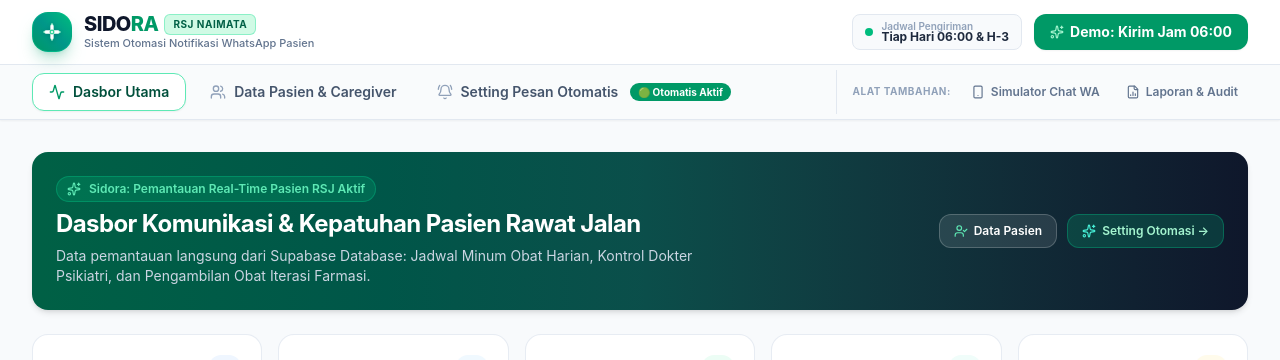
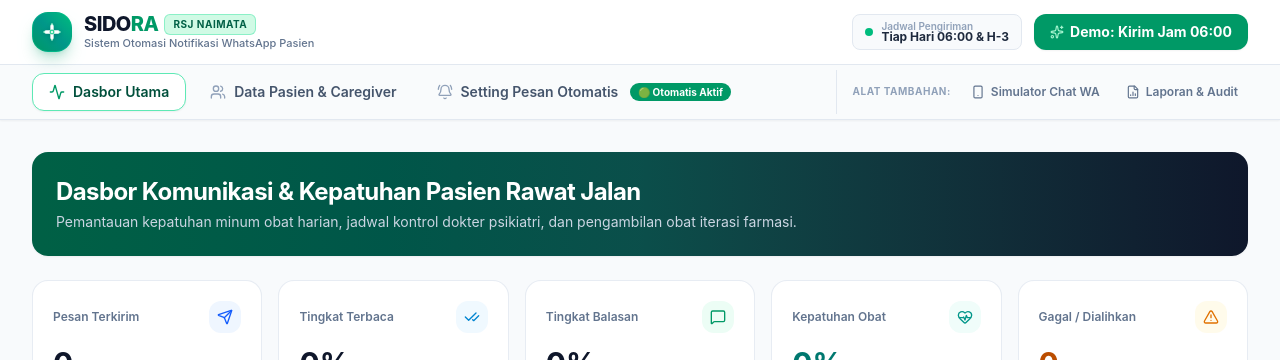
Before and after one commit to Eman21-ctr/sidora, a React (Vite) app: page / in a window 1280 px wide. Shown: the top 360 px of the page. Built offline with nearby package versions, Linux system fonts and the light colour scheme; no server answers; the database is empty.

Commit message:
refactor(ui): streamline hero banner with minimal clean design and no redundant buttons

```diff
--- a/src/components/DashboardOverview.tsx
+++ b/src/components/DashboardOverview.tsx
@@ -109,41 +109,16 @@ export const DashboardOverview = ({
 
   return (
     <div className="space-y-6 max-w-7xl mx-auto pb-12">
-      {/* Top Banner Alert / Action Prompt */}
-      <div className="bg-gradient-to-r from-emerald-800 via-teal-900 to-slate-900 text-white rounded-2xl p-6 shadow-md relative overflow-hidden">
+      {/* Top Banner Alert / Header Card */}
+      <div className="bg-gradient-to-r from-emerald-800 via-teal-900 to-slate-900 text-white rounded-2xl p-5 sm:p-6 shadow-xs relative overflow-hidden">
         <div className="absolute right-0 top-0 bottom-0 w-1/3 opacity-10 bg-[radial-gradient(ellipse_at_center,_var(--tw-gradient-stops))] from-white to-transparent pointer-events-none" />
-        <div className="relative z-10 flex flex-col md:flex-row items-start md:items-center justify-between gap-4">
-          <div className="space-y-1.5 max-w-2xl">
-            <div className="inline-flex items-center gap-2 px-2.5 py-1 rounded-full bg-emerald-500/20 text-emerald-300 text-xs font-semibold border border-emerald-400/30">
-              <Sparkles className="w-3.5 h-3.5" />
-              Sidora: Pemantauan Real-Time Pasien RSJ Aktif
-            </div>
-            <h2 className="text-xl sm:text-2xl font-bold tracking-tight text-white">
-              Dasbor Komunikasi &amp; Kepatuhan Pasien Rawat Jalan
-            </h2>
-            <p className="text-xs sm:text-sm text-slate-300">
-              Data pemantauan langsung dari Supabase Database: Jadwal Minum Obat Harian, Kontrol Dokter Psikiatri, dan Pengambilan Obat Iterasi Farmasi.
-            </p>
-          </div>
-
-          <div className="flex flex-wrap items-center gap-2.5">
-            <button
-              onClick={() => onNavigate('pasien')}
-              className="px-3.5 py-2 rounded-xl bg-white/10 hover:bg-white/20 text-white text-xs font-semibold border border-white/20 transition-all flex items-center gap-1.5 cursor-pointer"
-              title="Buka daftar data pasien dan caregiver"
-            >
-              <UserCheck className="w-3.5 h-3.5 text-emerald-300" />
-              Data Pasien
-            </button>
-            <button
-              onClick={() => onNavigate('otomasi')}
-              className="px-3.5 py-2 rounded-xl bg-emerald-500/20 hover:bg-emerald-500/30 text-emerald-200 text-xs font-semibold border border-emerald-400/30 transition-all flex items-center gap-1.5 cursor-pointer"
-              title="Konfigurasi jadwal pengiriman pesan otomatis"
-            >
-              <Sparkles className="w-3.5 h-3.5 text-teal-300" />
-              Setting Otomasi &rarr;
-            </button>
-          </div>
+        <div className="relative z-10 space-y-1">
+          <h2 className="text-lg sm:text-2xl font-bold tracking-tight text-white">
+            Dasbor Komunikasi &amp; Kepatuhan Pasien Rawat Jalan
+          </h2>
+          <p className="text-xs sm:text-sm text-slate-300">
+            Pemantauan kepatuhan minum obat harian, jadwal kontrol dokter psikiatri, dan pengambilan obat iterasi farmasi.
+          </p>
         </div>
       </div>
 
```
